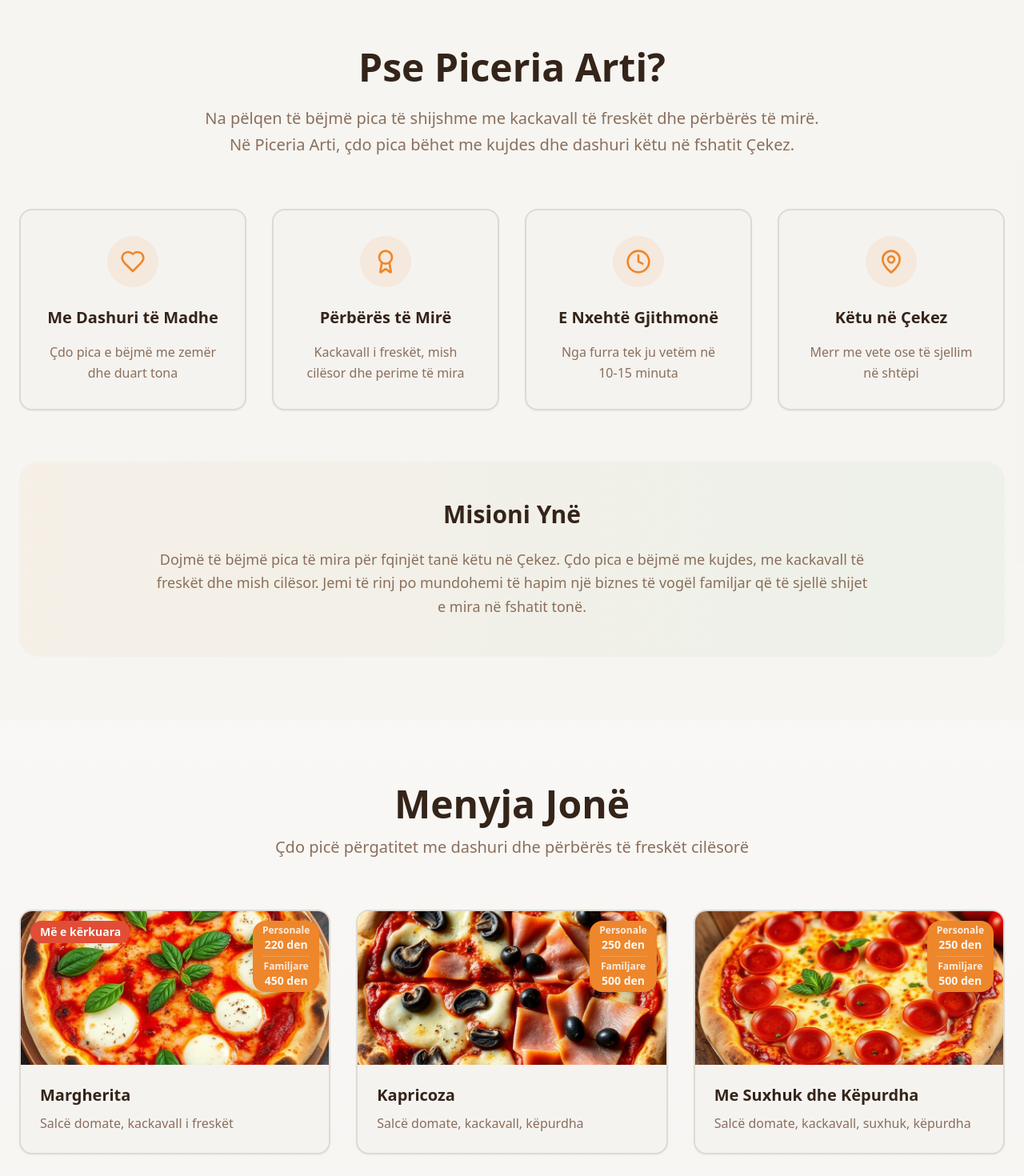
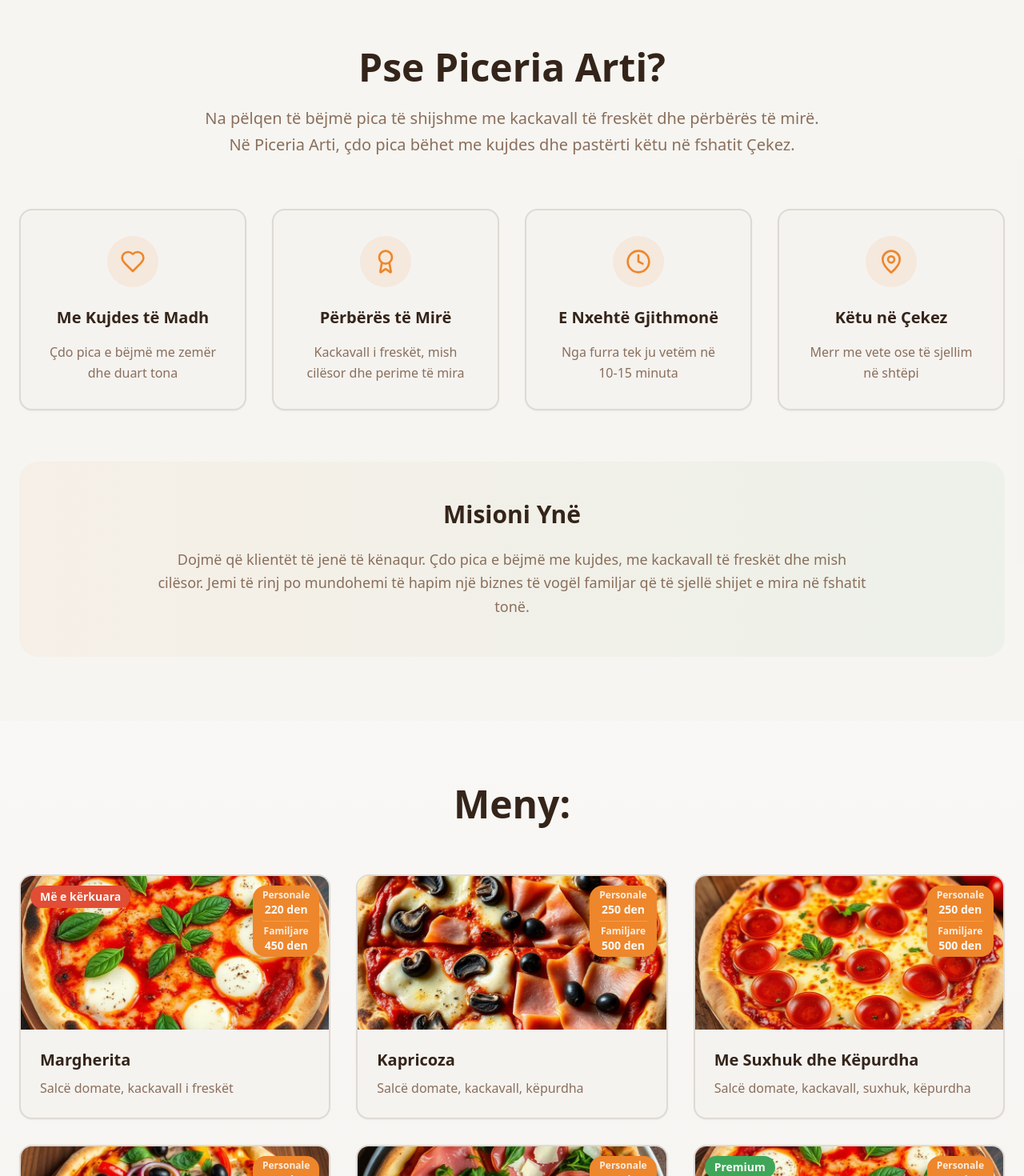
Before and after one commit to artiabazi23/piceriaarti, a React (Vite) app: page / in a window 1280 px wide. Shown: the part 820-2290 px from the top of the page at 80% size. Built offline with nearby package versions, Linux system fonts and the light colour scheme; the HTML template or start-up script is replaced by a standard one.

Commit message:
Refactor menu and location details

```diff
--- a/src/components/PizzeriaAbout.tsx
+++ b/src/components/PizzeriaAbout.tsx
@@ -4,7 +4,7 @@ import { Clock, MapPin, Heart, Award } from "lucide-react";
 const features = [
   {
     icon: Heart,
-    title: "Me Dashuri të Madhe",
+    title: "Me Kujdes të Madh",
     description: "Çdo pica e bëjmë me zemër dhe duart tona"
   },
   {
@@ -34,7 +34,7 @@ const PizzeriaAbout = () => {
           </h2>
           <p className="text-xl text-muted-foreground max-w-3xl mx-auto leading-relaxed">
             Na pëlqen të bëjmë pica të shijshme me kackavall të freskët dhe përbërës
-            të mirë. Në Piceria Arti, çdo pica bëhet me kujdes dhe dashuri
+            të mirë. Në Piceria Arti, çdo pica bëhet me kujdes dhe pastërti
             këtu në fshatit Çekez.
           </p>
         </div>
@@ -61,7 +61,7 @@ const PizzeriaAbout = () => {
             Misioni Ynë
           </h3>
           <p className="text-lg text-muted-foreground max-w-4xl mx-auto leading-relaxed">
-            Dojmë të bëjmë pica të mira për fqinjët tanë këtu në Çekez.
+            Dojmë që klientët të jenë të kënaqur.
             Çdo pica e bëjmë me kujdes, me kackavall të freskët dhe mish cilësor.
             Jemi të rinj po mundohemi të hapim një biznes të vogël familjar
             që të sjellë shijet e mira në fshatit tonë.
--- a/src/components/PizzeriaMenu.tsx
+++ b/src/components/PizzeriaMenu.tsx
@@ -53,10 +53,8 @@ const menuItems = [
 ];
 
 const drinks = [
-  { name: "Ujë", price: "Falas" },
   { name: "Coca-Cola", price: "50 den" },
   { name: "Fanta", price: "50 den" },
-  { name: "Sprite", price: "50 den" },
   { name: "Jogurt", price: "40 den" }
 ];
 
@@ -66,11 +64,8 @@ const PizzeriaMenu = () => {
       <div className="container mx-auto px-6">
         <div className="text-center mb-16">
           <h2 className="text-4xl md:text-5xl font-bold text-foreground mb-4">
-            Menyja Jonë
+            Meny:
           </h2>
-          <p className="text-xl text-muted-foreground max-w-2xl mx-auto">
-            Çdo picë përgatitet me dashuri dhe përbërës të freskët cilësorë
-          </p>
         </div>
 
         {/* Pizza Menu */}
--- a/src/pages/Index.tsx
+++ b/src/pages/Index.tsx
@@ -15,14 +15,14 @@ const Index = () => {
       <footer className="bg-foreground text-background py-8">
         <div className="container mx-auto px-6 text-center">
           <h3 className="text-2xl font-bold mb-4">Piceria Arti</h3>
-          <p className="text-background/80 mb-4">Pica të bëra me dorë dhe dashuri, këtu në fshatit Çekez</p>
+          <p className="text-background/80 mb-4">Këtu në fshatit Çekez</p>
           <div className="flex justify-center space-x-6 text-sm">
             <span>📞 +389 70 587 141</span>
             <span>📍 Fshatit Çekez, Kumanovë</span>
             <span>⏰ 12:00 - 22:00</span>
           </div>
           <div className="mt-6 pt-6 border-t border-background/20 text-background/60 text-sm">
-            <p>&copy; 2024 Piceria Arti. Të gjitha të drejtat e rezervuara.</p>
+            <p>&copy; 2025 Piceria Arti. Të gjitha të drejtat e rezervuara.</p>
           </div>
         </div>
       </footer>
```
